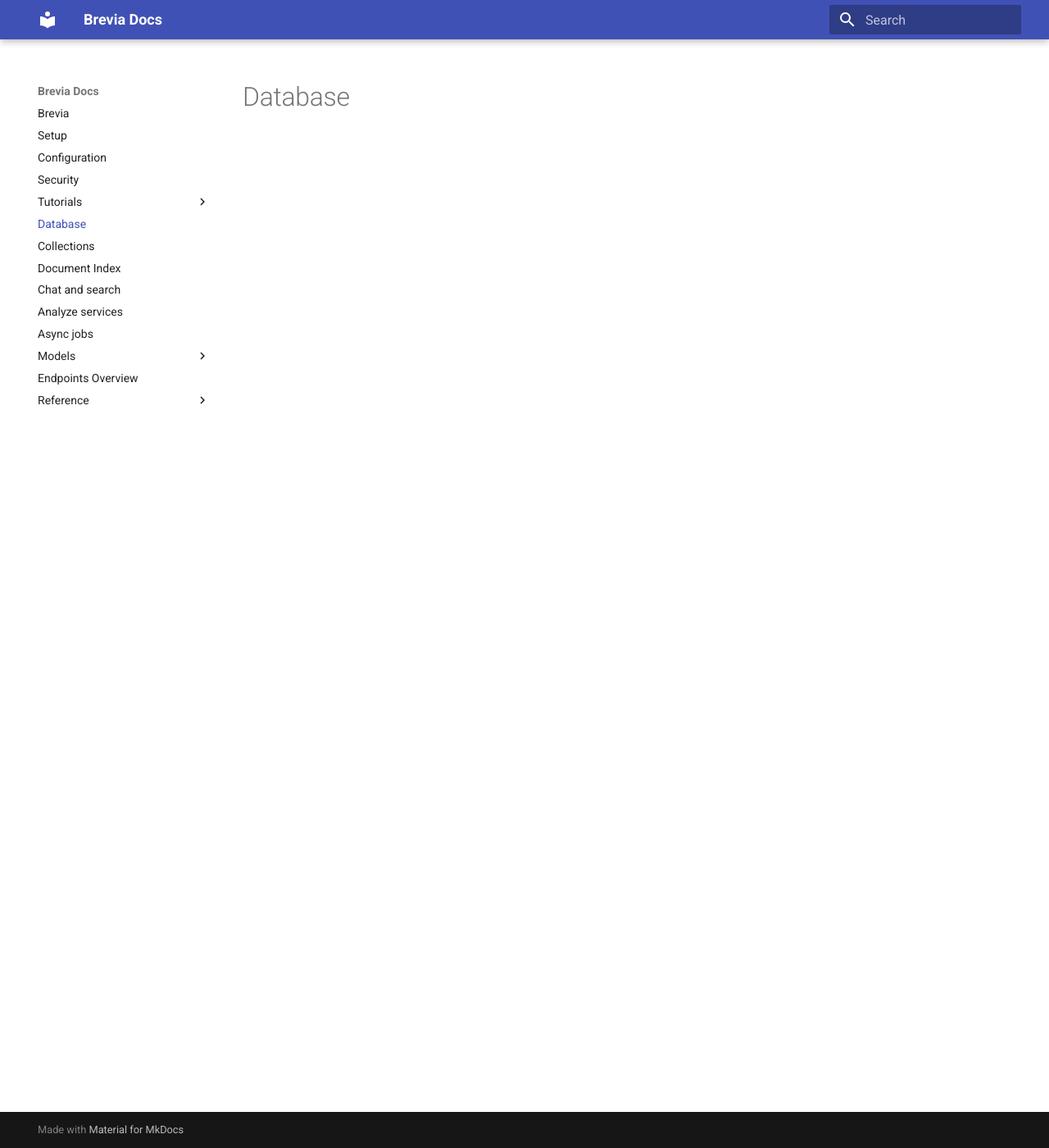
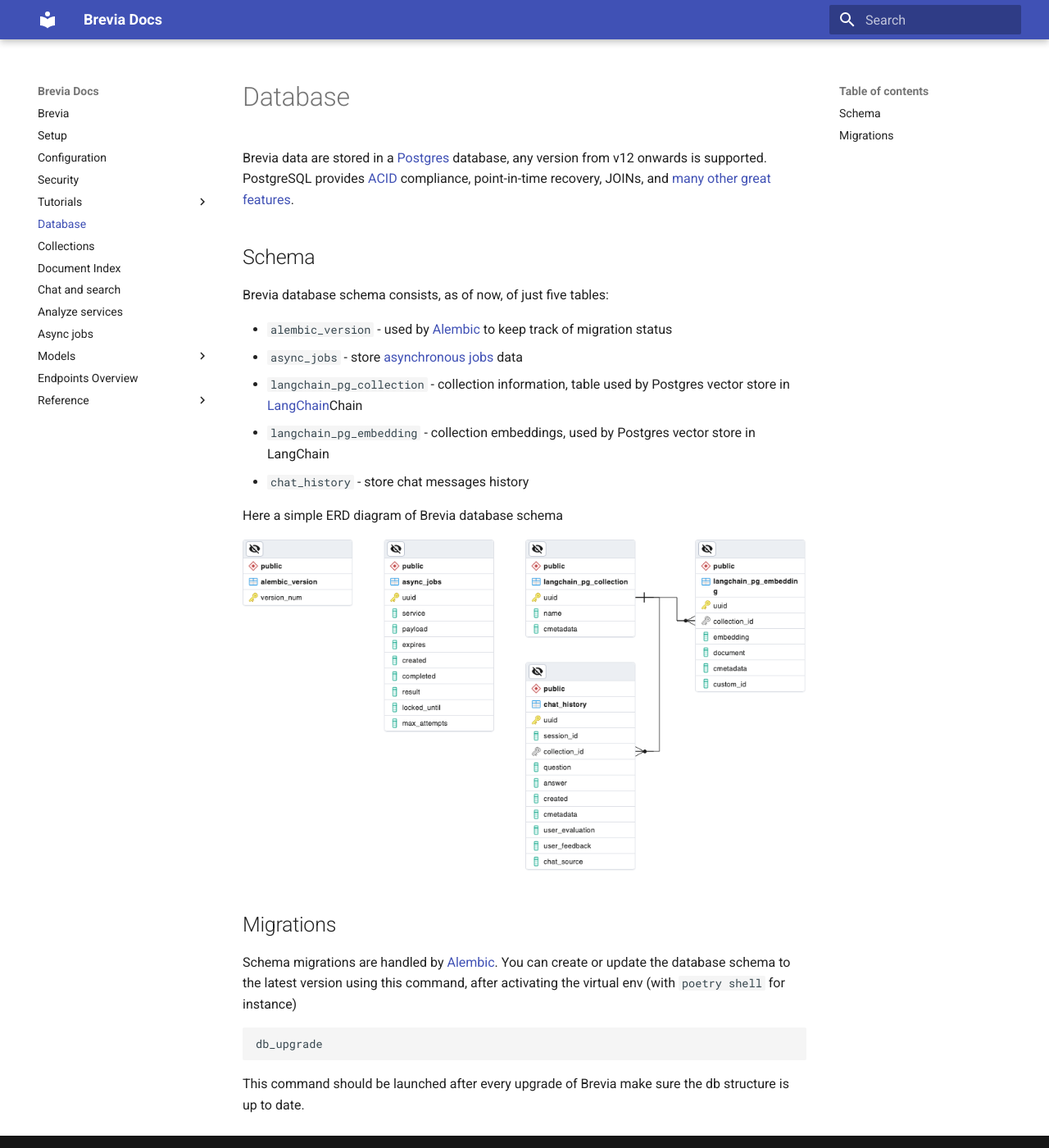
Before and after one commit to brevia-ai/brevia, an MkDocs documentation site: the page built from docs/database.md, in a window 1280 px wide and 1400 px high. Shown: the whole window at 82% size. Built offline with MkDocs 1.6.1 and Material for MkDocs 9.7.7, drawn with Linux system fonts in a browser that asks for light colours.

Commit message:
feat: database page

````diff
--- a/docs/database.md
+++ b/docs/database.md
@@ -1 +1,29 @@
 # Database
+
+Brevia data are stored in a [Postgres](https://www.postgresql.org/) database, any version from v12 onwards is supported.
+PostgreSQL provides [ACID](https://en.wikipedia.org/wiki/ACID) compliance, point-in-time recovery, JOINs, and [many other great features](https://www.postgresql.org/about/).
+
+## Schema
+
+Brevia database schema consists, as of now, of just five tables:
+
+* `alembic_version` - used by [Alembic](https://alembic.sqlalchemy.org) to keep track of migration status
+* `async_jobs` - store [asynchronous jobs](async_jobs.md) data
+* `langchain_pg_collection` - collection information, table used by Postgres vector store in [LangChain](https://github.com/langchain-ai/langchain)Chain
+* `langchain_pg_embedding` - collection embeddings, used by Postgres vector store in LangChain
+* `chat_history` - store chat messages history
+
+
+Here a simple ERD diagram of Brevia database schema
+
+![ERD Brevia](assets/brevia-schema.png)
+
+## Migrations
+
+Schema migrations are handled by [Alembic](https://alembic.sqlalchemy.org). You can create or update the database schema to the latest version using this command, after activating the virtual env (with `poetry shell` for instance)
+
+```bash
+db_upgrade
+```
+
+This command should be launched after every upgrade of Brevia make sure the db structure is up to date.
````
Also changed, not shown: docs/assets/brevia-schema.png (added).
